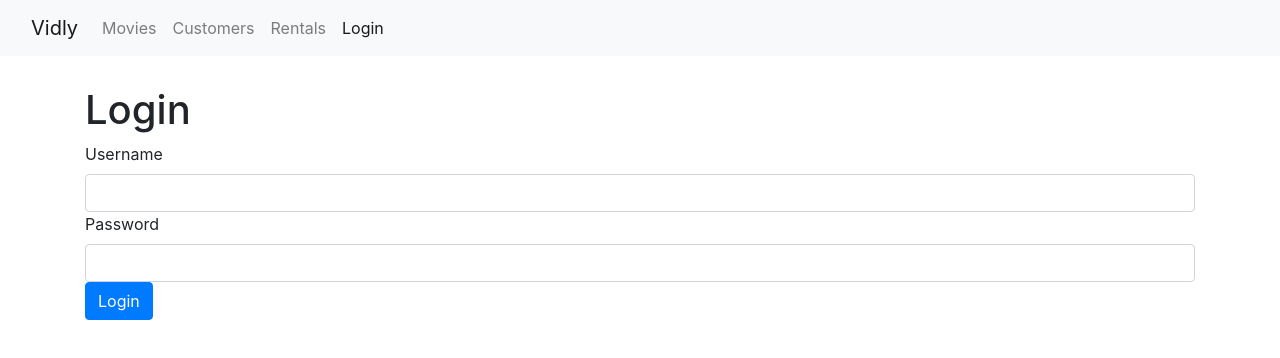
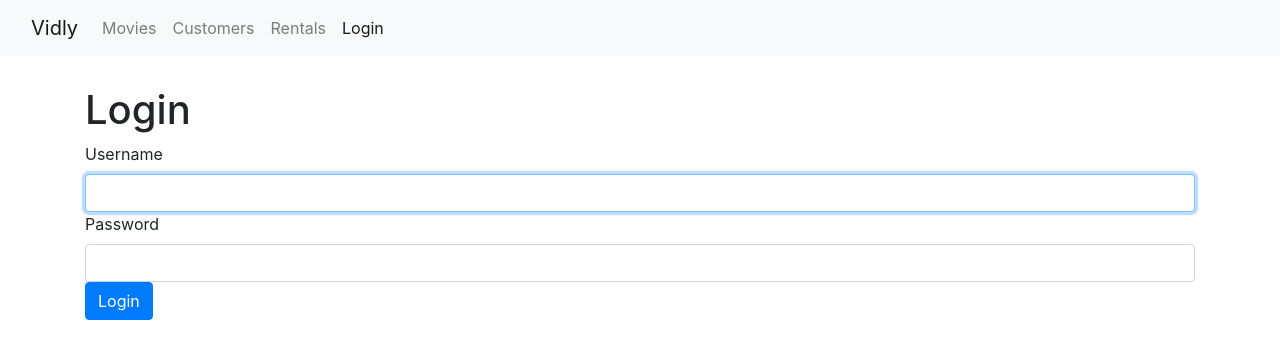
Before and after one commit to SujonMahmud6814/vidly, a React (Create React App) app: page /login in a window 1280 px wide. Shown: the top 358 px of the page. Built offline with nearby package versions, Linux system fonts and the light colour scheme.

Commit message:
referance into login form

```diff
--- a/src/components/loginForm.jsx
+++ b/src/components/loginForm.jsx
@@ -1,12 +1,18 @@
 import React, { Component } from "react";
 
 class LoginForm extends Component {
-    handleSubmit = e =>{
+    username = React.createRef();
+
+    // componentDidMount() {
+    //     this.username.current.focus();
+    // }
+
+    handleSubmit = (e) => {
         e.preventDefault();
 
         //call the server
         console.log("Submitted");
-    }
+    };
     render() {
         return (
             <div>
@@ -14,11 +20,21 @@
                 <form onSubmit={this.handleSubmit}>
                     <div className="from-group">
                         <label htmlFor="username">Username</label>
-                        <input id="username" type="text" className="form-control" />
+                        <input
+                            autoFocus
+                            ref={this.username}
+                            id="username"
+                            type="text"
+                            className="form-control"
+                        />
                     </div>
                     <div className="from-group">
                         <label htmlFor="password">Password</label>
-                        <input id="password" type="text" className="form-control" />
+                        <input
+                            id="password"
+                            type="text"
+                            className="form-control"
+                        />
                     </div>
                     <button className="btn btn-primary">Login</button>
                 </form>
```
Also changed, not shown: 1 other file (tests, documents, lock files or other folders).
